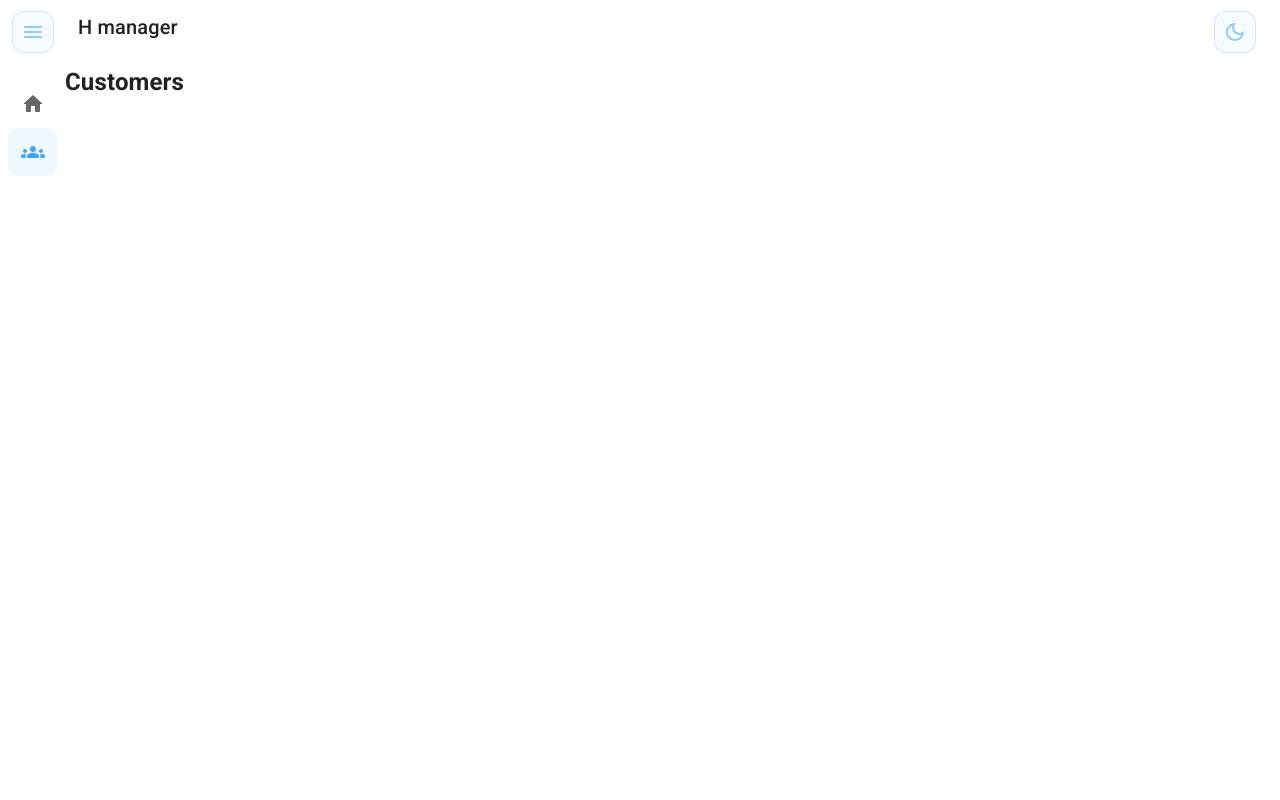
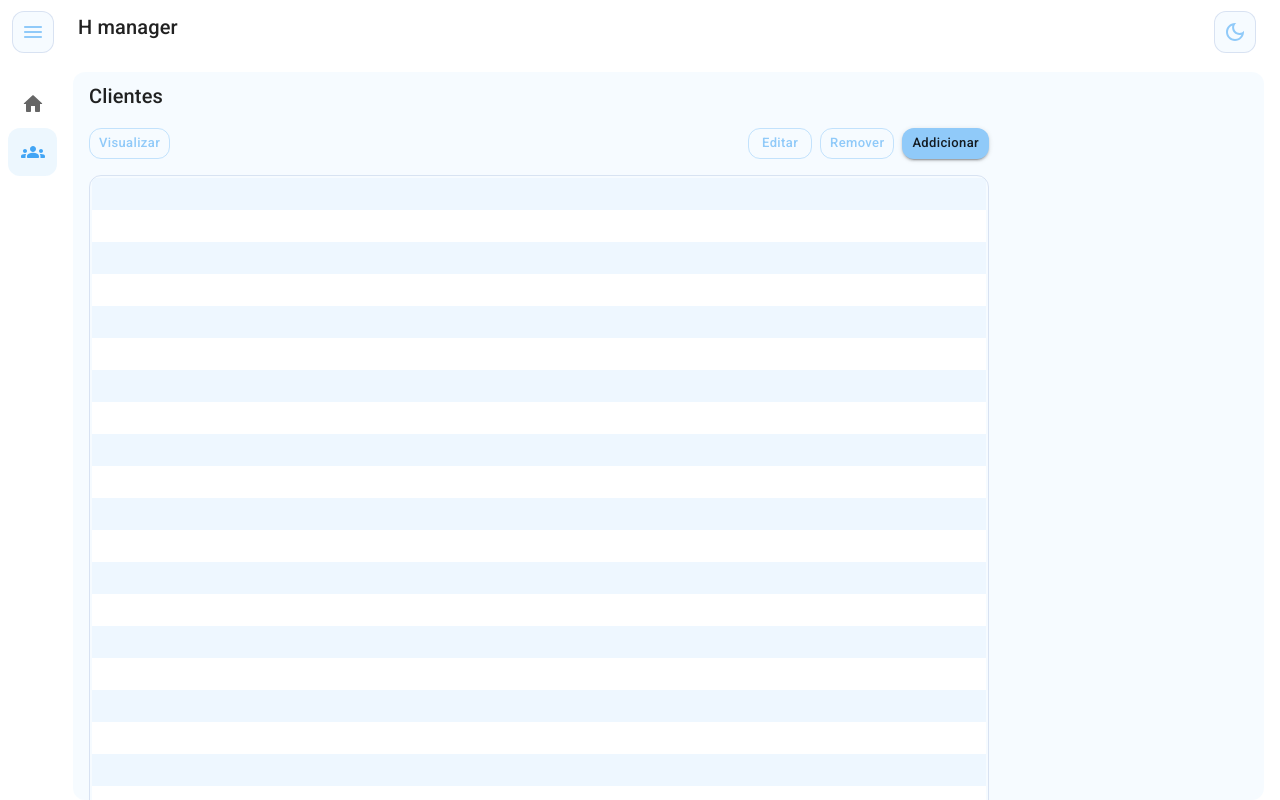
Before and after one commit to JirlanSouza/h-manager-front, a React (Vite) app: page /customers in a window 1280 px wide. Built offline with nearby package versions, Linux system fonts and the light colour scheme.

Commit message:
feat: added the `Customers screen` actions buttons

```diff
--- a/src/screens/customers/CustomersScreen.tsx
+++ b/src/screens/customers/CustomersScreen.tsx
@@ -1,7 +1,90 @@
+import { Box, Button, Typography, useTheme } from "@mui/material";
+import { useNavigate } from "react-router-dom";
+import { NavigationPath } from "../../navigation/navigations";
+
 export function CustomersScreen() {
+    const theme = useTheme();
+    const navigate = useNavigate();
+
+    function handleNavigation(path: NavigationPath) {
+        navigate(path);
+    }
+
+    function makeList() {
+        const background = (i: number) =>
+            i % 2
+                ? theme.palette.background.default
+                : theme.palette.action.hover;
+
+        return Array(20)
+            .fill(0)
+            .map((_, i) => {
+                return (
+                    <Box
+                        flex={1}
+                        sx={{
+                            height: theme.spacing(4),
+                            background: background(i),
+                        }}
+                    />
+                );
+            });
+    }
+
     return (
-        <>
-            <h2>Customers</h2>
-        </>
+        <Box
+            sx={{
+                display: "flex",
+                flexDirection: "column",
+                flex: 1,
+                height: "100%",
+                background: theme.palette.action.hover,
+                borderRadius: theme.shape.borderRadius + "px",
+                m: 1,
+                p: 2,
+                pt: 1,
+            }}
+        >
+            <Typography variant="h6" fontWeight="semi-bold" mb={2}>
+                Clientes
+            </Typography>
+            <Box
+                component="div"
+                display="flex"
+                flex={1}
+                flexDirection="column"
+                maxWidth={900}
+            >
+                <Box display="flex" gap={1} justifyContent="end" mb={2}>
+                    <Button variant="outlined" size="small" sx={{ mr: "auto" }}>
+                        Visualizar
+                    </Button>
+                    <Button variant="outlined" size="small">
+                        Editar
+                    </Button>
+                    <Button variant="outlined" size="small">
+                        Remover
+                    </Button>
+                    <Button
+                        variant="contained"
+                        size="small"
+                        onClick={() =>
+                            handleNavigation(NavigationPath.CUSTOMERS_ADD)
+                        }
+                    >
+                        Addicionar
+                    </Button>
+                </Box>
+
+                <Box
+                    component="table"
+                    borderRadius={theme.shape.borderRadius + "px"}
+                    border={`1px solid ${theme.palette.divider}`}
+                    overflow="hidden"
+                >
+                    {makeList()}
+                </Box>
+            </Box>
+        </Box>
     );
 }
```
